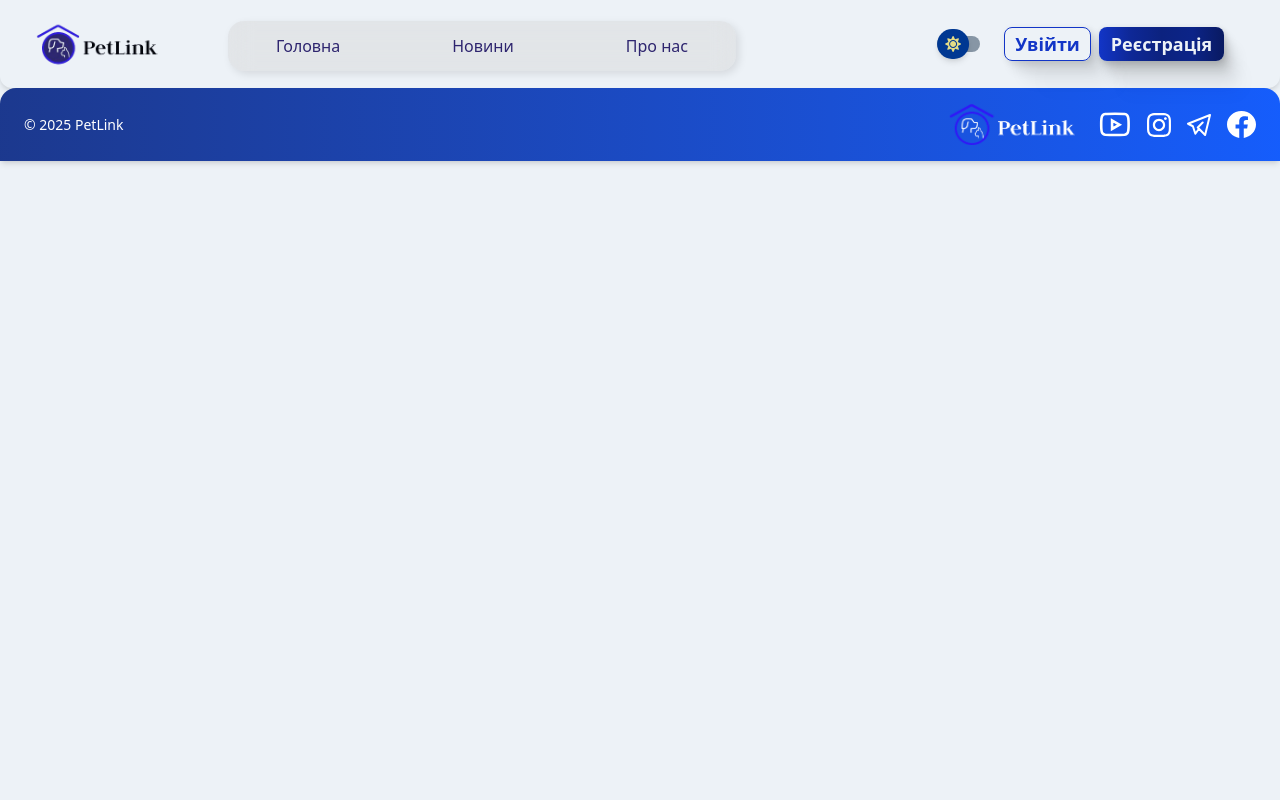
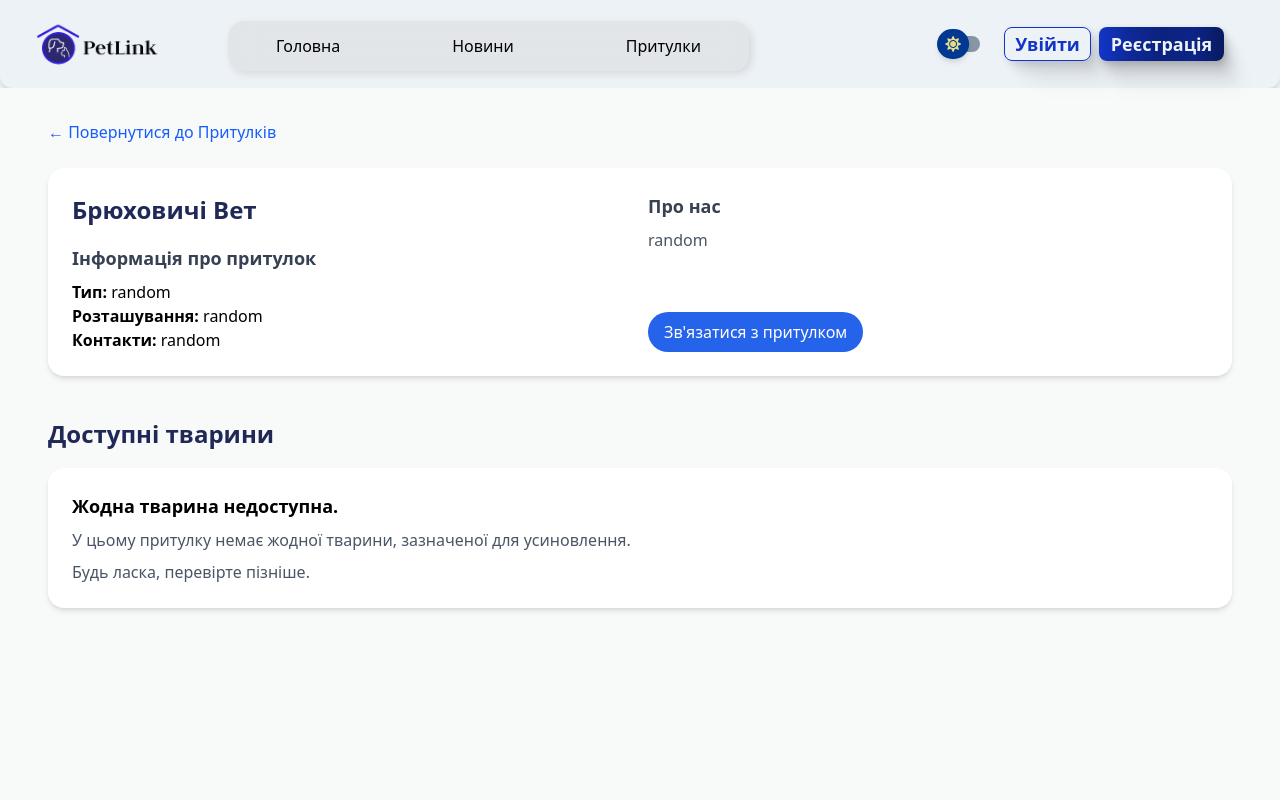
Before and after one commit to Miar0/Django-React-3DN, a React (Vite) app in the folder frontend/: page /shelters/1 in a window 1280 px wide. Shown: the top 800 px of the page. Built offline with nearby package versions, Linux system fonts and the light colour scheme.

Commit message:
feat: add ShelterPage and ShelterDetailPage

```diff
--- a/frontend/src/App.jsx
+++ b/frontend/src/App.jsx
@@ -7,6 +7,8 @@ import Modal from './components/Modal'
 import LoginForm from './components/LoginForm'
 import RegisterForm from './components/RegisterForm'
 import AnnouncementPage from './pages/AnnouncementPage'
+import SheltersPage from './pages/SheltersPage';
+import ShelterDetailPage from './pages/ShelterDetailPage';
 import Footer from './components/Footer'
 
 function App() {
@@ -24,6 +26,8 @@ function App() {
                 <Routes>
                     <Route path="/" element={<HomePage />} />
                     <Route path="/announcements" element={<AnnouncementPage />} />
+                    <Route path="/shelters" element={<SheltersPage />} />
+                    <Route path="/shelters/:id" element={<ShelterDetailPage />} /> {/* 👈 */}
                 </Routes>
                 <Modal isOpen={modalType !== null} onClose={closeModal}>
                   {modalType === 'login' ? <LoginForm /> : <RegisterForm />}
--- a/frontend/src/components/Header.jsx
+++ b/frontend/src/components/Header.jsx
@@ -10,7 +10,7 @@ const Header = ({ onLoginOpen, onRegisterOpen }) => {
 
     return (
 
-        <header className=" top-0 z-50 w-full bg-header-bg dark:bg-header-dark/72 shadow-md rounded-b-xl bg-[#EDF2F7]
+        <header className="top-0 z-50 w-full bg-header-bg dark:bg-header-dark/72 shadow-md rounded-b-xl bg-[#EDF2F7]
          shadow-[7px_35px_79px_rgba(0,0,0,0.2),27px_142px_144px_rgba(0,0,0,0.17),60px_319px_195px_rgba(0,0,0,0.1),107px_567px_231px_rgba(0,0,0,0.03),167px_385px_250px_rgba(0,0,0,0.01)]
         ">
             <div className="max-w-[1440px] mx-auto h-[88px] flex items-center justify-between px-0">
@@ -37,24 +37,9 @@ const Header = ({ onLoginOpen, onRegisterOpen }) => {
                     bg-[#D2D2D2]/40 dark:bg-[#D2D2D2]/20 backdrop-blur-md rounded-2xl h-[50px] shadow-[3px_3px_9px_rgba(0,0,0,0.1)]
                     dark:shadow-[7px_14px_35px_rgba(0,0,0,0.29),29px_57px_64px_rgba(0,0,0,0.26),66px_128px_86px_rgba(0,0,0,0.15),117px_228px_103px_rgba(0,0,0,0.04),182px_356px_112px_rgba(0,0,0,0.01)]
                     ">
-                        <Link
-                            to="/"
-                            className="text-md font-sm text-nav-btn dark:text-[#F5F5F5] cursor-pointer "
-                        >
-                            Головна
-                        </Link>
-                        <Link
-                            to="/news"
-                            className="text-md font-sm text-nav-btn dark:text-[#F5F5F5] cursor-pointer"
-                        >
-                            Новини
-                        </Link>
-                        <Link
-                            to="/about"
-                            className="text-md font-sm text-nav-btn dark:text-[#F5F5F5] cursor-pointer"
-                        >
-                            Про нас
-                        </Link>
+                        <Link to="/" className="hover:text-[#3DA435] transition-colors duration-300">Головна</Link>
+                        <Link to="/news" className="hover:text-[#3DA435] transition-colors duration-300">Новини</Link>
+                        <Link to="/shelters" className="hover:text-[#3DA435] transition-colors duration-300">Притулки</Link>
                     </nav>
                 </div>
 
--- /dev/null
+++ b/frontend/src/data/shelters.js
@@ -0,0 +1,14 @@
+const shelters = [
+    {
+        id: 1,
+        name: "Брюховичі Вет",
+        type: "random",
+        location: "random",
+        contact: "random",
+        description: "random",
+        available: 0,
+    },
+
+];
+
+export default shelters;
--- /dev/null
+++ b/frontend/src/pages/ShelterDetailPage.jsx
@@ -0,0 +1,73 @@
+import React from 'react';
+import { useParams, Link } from 'react-router-dom';
+import shelters from '../data/shelters';
+
+const ShelterDetailPage = () => {
+    const { id } = useParams();
+    const shelter = shelters.find(s => s.id === Number(id));
+
+    if (!shelter) {
+        return (
+            <div className="min-h-screen bg-[#F8FAF9] dark:bg-dark-fond p-6 text-center">
+                <h1 className="text-2xl text-red-600 dark:text-red-400">Притулок не знайдено</h1>
+                <Link to="/shelters" className="text-blue-500 hover:underline block mt-4">
+                    Повернутися до Притулків
+                </Link>
+            </div>
+        );
+    }
+
+    return (
+        <div className="min-h-screen bg-[#F8FAF9] dark:bg-dark-fond px-4 py-8 md:px-12">
+            <Link to="/shelters" className="text-blue-600 hover:underline dark:text-blue-400 mb-6 block">
+                ← Повернутися до Притулків
+            </Link>
+
+            <div className="bg-white dark:bg-[#1C1C2E] rounded-2xl shadow-md p-6 mb-10 grid md:grid-cols-2 gap-4">
+                <div>
+                    <h2 className="text-[24px] font-bold text-[#202857] dark:text-white mb-4">{shelter.name}</h2>
+                    <h3 className="font-semibold text-lg text-gray-700 dark:text-gray-300 mb-2">Інформація про притулок</h3>
+                    <p><strong>Тип:</strong> {shelter.type}</p>
+                    <p><strong>Розташування:</strong> {shelter.location}</p>
+                    {shelter.contact && <p><strong>Контакти:</strong> {shelter.contact}</p>}
+                </div>
+
+                <div className="flex flex-col justify-between">
+                    <div>
+                        <h3 className="font-semibold text-lg text-gray-700 dark:text-gray-300 mb-2">Про нас</h3>
+                        <p className="text-gray-600 dark:text-gray-400">{shelter.description}</p>
+                    </div>
+                    <a
+                        href={shelter.website ? `https://${shelter.website}` : "#"}
+                        target="_blank"
+                        rel="noreferrer"
+                        className="mt-4 inline-block bg-[#2563EB] text-white py-2 px-4 rounded-full hover:bg-[#1E40AF] transition w-max"
+                    >
+                        Зв'язатися з притулком
+                    </a>
+                </div>
+            </div>
+
+            <div>
+                <h2 className="text-[20px] md:text-[24px] font-semibold text-[#202857] dark:text-white mb-4">Доступні тварини</h2>
+                {shelter.available === 0 ? (
+                    <div className="bg-white dark:bg-[#1C1C2E] rounded-2xl p-6 shadow-md">
+                        <h3 className="text-lg font-semibold mb-2">Жодна тварина недоступна.</h3>
+                        <p className="text-gray-600 dark:text-gray-300">
+                            У цьому притулку немає жодної тварини, зазначеної для усиновлення.
+                        </p>
+                        <p className="mt-2 text-gray-600 dark:text-gray-300">
+                            Будь ласка, перевірте пізніше.
+                        </p>
+                    </div>
+                ) : (
+                    <div className="grid sm:grid-cols-2 lg:grid-cols-3 gap-6">
+                        <div className="text-gray-500 dark:text-gray-300">[тут буде список тварин]</div>
+                    </div>
+                )}
+            </div>
+        </div>
+    );
+};
+
+export default ShelterDetailPage;
--- /dev/null
+++ b/frontend/src/pages/SheltersPage.jsx
@@ -0,0 +1,79 @@
+import React, { useState } from 'react';
+import { Link } from 'react-router-dom';
+import SearchInput from '../components/SearchInput';
+import SortDropdown from '../components/SortDropdown';
+import shelters from '../data/shelters';
+
+const SheltersPage = () => {
+    const [searchTerm, setSearchTerm] = useState('');
+    const [sortOption, setSortOption] = useState('');
+
+    const filtered = shelters.filter(shelter =>
+        shelter.name.toLowerCase().includes(searchTerm.toLowerCase()) ||
+        shelter.location.toLowerCase().includes(searchTerm.toLowerCase())
+    );
+
+    const sorted = [...filtered].sort((a, b) => {
+        if (sortOption === 'name') return a.name.localeCompare(b.name);
+        if (sortOption === 'newest') return b.id - a.id;
+        return 0;
+    });
+
+    return (
+        <div className="min-h-screen bg-[#F8FAF9] dark:bg-dark-fond py-10 px-4 md:px-12">
+            <h1 className="text-[28px] md:text-[36px] font-bold text-[#1B1B1B] dark:text-white mb-8">
+                Притулки для тварин
+            </h1>
+
+            {/* Фільтри */}
+            <div className="flex flex-col md:flex-row gap-4 md:items-center md:justify-between mb-8 bg-white dark:bg-[#1C1C2E] p-4 rounded-xl shadow-sm">
+                <SearchInput
+                    placeholder="Шукати за назвою або розташуванням"
+                    value={searchTerm}
+                    onChange={(e) => setSearchTerm(e.target.value)}
+                />
+                <SortDropdown
+                    selected={sortOption}
+                    onChange={setSortOption}
+                />
+            </div>
+
+            {/* Картки притулків */}
+            <div className="grid sm:grid-cols-2 lg:grid-cols-3 gap-6">
+                {sorted.map(shelter => (
+                    <div
+                        key={shelter.id}
+                        className="bg-white dark:bg-[#1C1C2E] rounded-2xl p-6 shadow-md hover:shadow-xl transition-transform duration-300"
+                    >
+                        <h3 className="text-xl font-semibold text-[#202857] dark:text-white mb-2">
+                            {shelter.name}
+                        </h3>
+                        <p><span className="font-semibold">Тип:</span> {shelter.type}</p>
+                        <p><span className="font-semibold">Розташування:</span> {shelter.location}</p>
+                        {shelter.website && (
+                            <p className="text-blue-500 underline">
+                                <a href={`https://${shelter.website}`} target="_blank" rel="noreferrer">
+                                    {shelter.website}
+                                </a>
+                            </p>
+                        )}
+                        <p className="mt-2 text-sm text-gray-700 dark:text-gray-300">
+                            {shelter.description}
+                        </p>
+                        <p className="mt-2 text-sm text-gray-700 dark:text-gray-300">
+                            {shelter.available} тварина{+shelter.available === 1 ? '' : shelter.available === 0 ? '' : 'и'} доступна
+                        </p>
+
+                        <Link to={`/shelters/${shelter.id}`}>
+                            <button className="w-full mt-4 py-2 bg-[#2563EB] text-white rounded-full hover:bg-[#1E40AF] transition">
+                                Перейти до притулку
+                            </button>
+                        </Link>
+                    </div>
+                ))}
+            </div>
+        </div>
+    );
+};
+
+export default SheltersPage;
```
